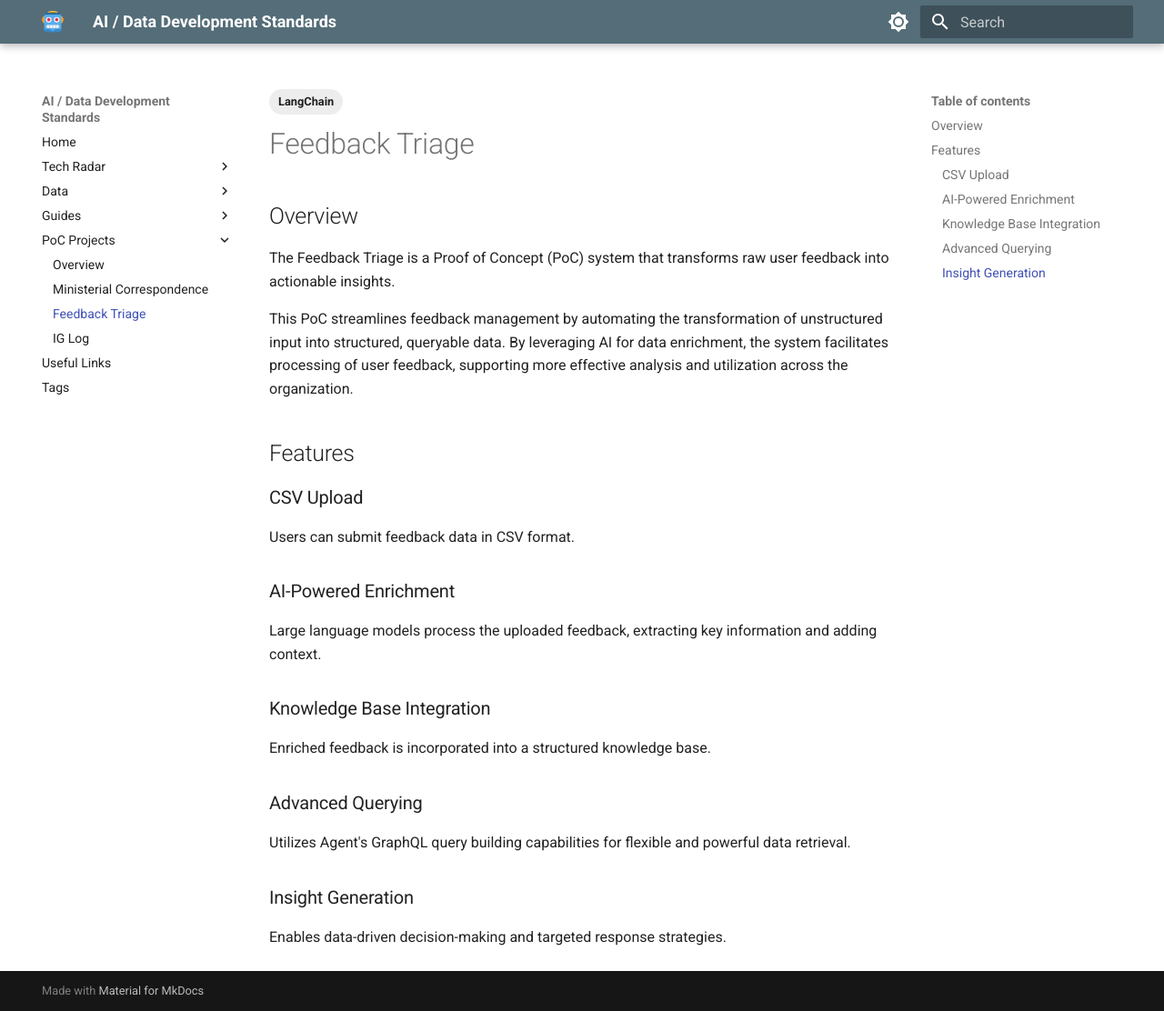
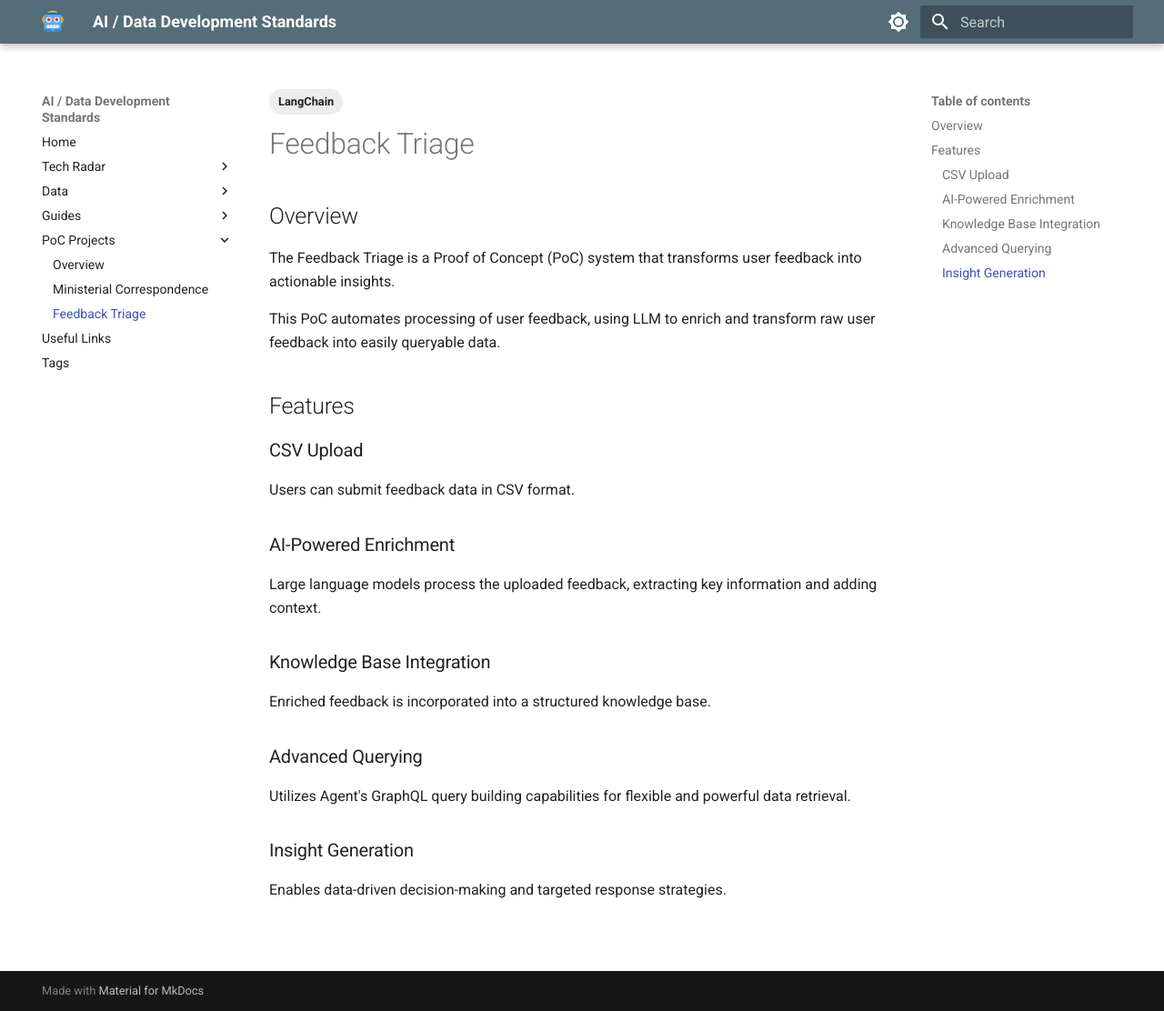
Before and after one commit to DEFRA/ai-data-development-standards, an MkDocs documentation site: the page built from docs/projects/feedback-triage.md, in a window 1280 px wide and 1112 px high. Shown: the whole window at 91% size. Built offline with MkDocs 1.6.1 and Material for MkDocs 9.7.7, drawn with Linux system fonts in a browser that asks for light colours.

Commit message:
implement changes (#19)
* implement changes

* implement changes

* remove ig log

```diff
--- a/docs/projects/feedback-triage.md
+++ b/docs/projects/feedback-triage.md
@@ -7,9 +7,9 @@ tags:
 
 ## Overview
 
-The Feedback Triage is a Proof of Concept (PoC) system that transforms raw user feedback into actionable insights.
+The Feedback Triage is a Proof of Concept (PoC) system that transforms user feedback into actionable insights.
 
-This PoC streamlines feedback management by automating the transformation of unstructured input into structured, queryable data. By leveraging AI for data enrichment, the system facilitates processing of user feedback, supporting more effective analysis and utilization across the organization.
+This PoC automates processing of user feedback, using LLM to enrich and transform raw user feedback into easily queryable data.
 
 ## Features
 
--- a/mkdocs.yml
+++ b/mkdocs.yml
@@ -77,7 +77,6 @@ nav:
     - Overview: projects/index.md
     - Ministerial Correspondence: projects/mcu.md
     - Feedback Triage: projects/feedback-triage.md
-    - IG Log: projects/ig-log.md
   - Useful Links: useful-links.md
   - Tags: tags.md
 plugins:
```
Also changed, not shown: docs/projects/ig-log.md (deleted, +0 -19 lines), docs/projects/index.md (+0 -6 lines).
